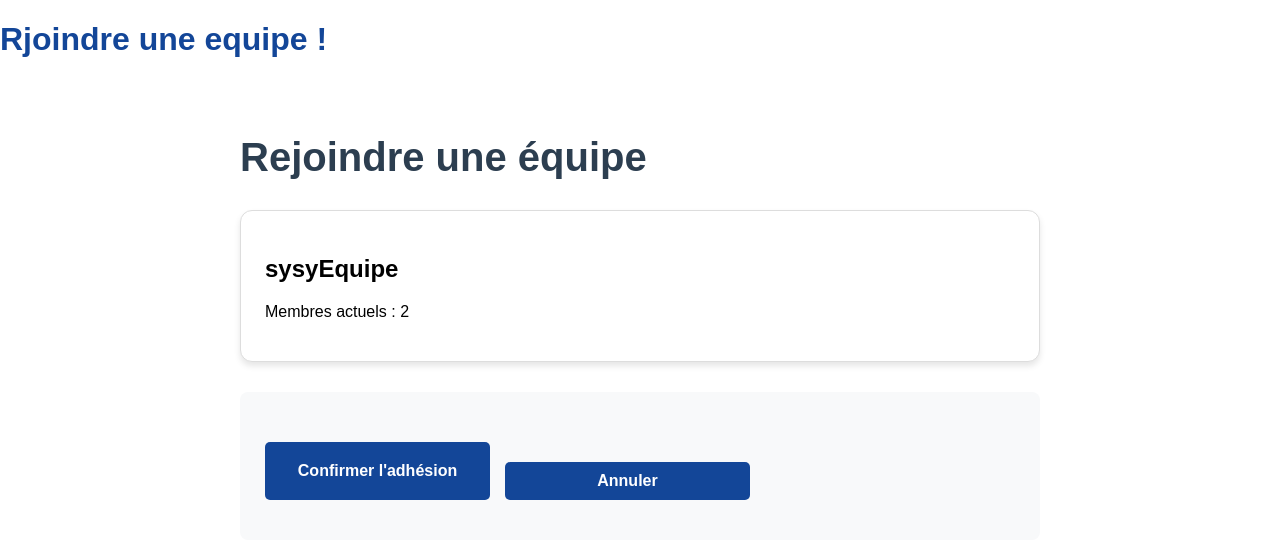
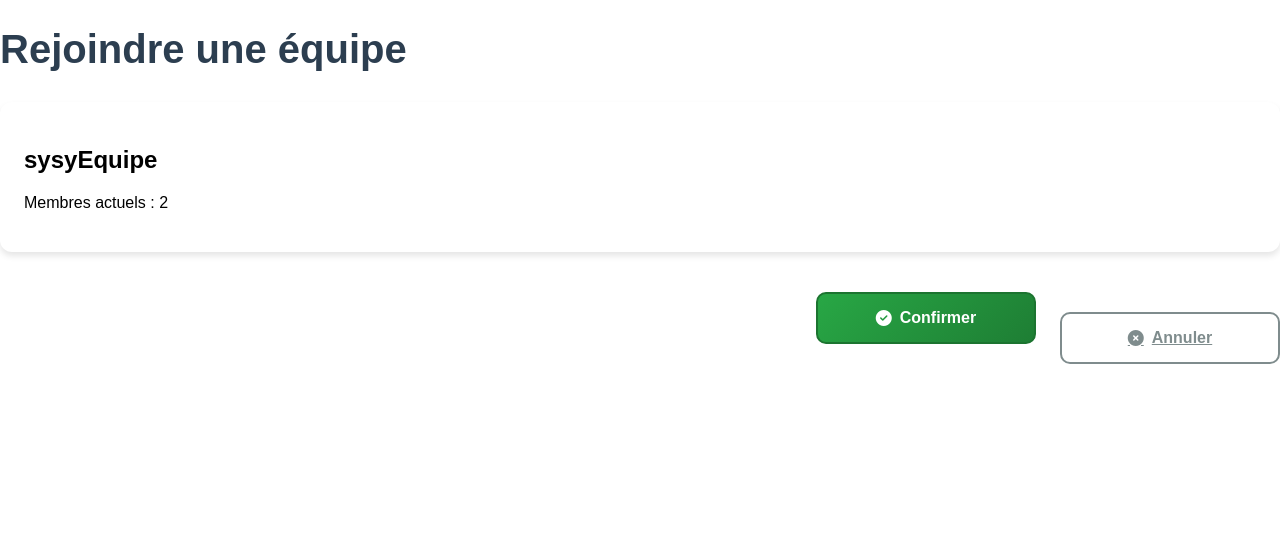
Before and after one commit to Syrinbh/projetServeur, a Django app: page /joinTeam/1/ in a window 1280 px wide. Shown: the part 112-671 px from the top of the page. Run offline with Django 5.2, Linux system fonts and the light colour scheme; a user stored in the database is signed in; data comes from the database, SQL or seed files in the repository; both versions use the stored data as it was after the commit; parts of the project's set-up code (start-up, migrations or seed data) failed here and were passed over.

Commit message:
ajout code css pour page list team et join team

```diff
--- a/tasks/static/styles.css
+++ b/tasks/static/styles.css
@@ -243,7 +243,7 @@ td:last-child a {
   margin-right: 0.5rem;
   text-decoration: none;
 }
-/* Remise à zéro des styles inline si présents */
+
 td:last-child button {
   border: none;
   padding: 0.5rem 0.75rem;
@@ -282,30 +282,86 @@ button.modify {
     background-color: #da190b !important;
   }
 
-/* Page join team */
-.container {
-  max-width: 800px;
-  margin: 0 auto;
-  padding: 20px;
+
+/* Partie spécifique pour la page Join Team */
+.form-actions {
+  margin-top: 2.5rem;
+  display: flex;
+  gap: 1.5rem;
+  justify-content: flex-end;
+  width: 100%;
+  max-width: 600px;
+  margin-left: auto;
 }
 
-.team-card {
-  border: 1px solid #ddd;
-  padding: 20px;
-  margin-bottom: 30px;
-  border-radius: 8px;
+.form-actions .btn {
+  flex: 0 0 220px; /* Taille fixe identique */
+  padding: 1rem 2rem;
+  border-radius: 10px;
+  font-weight: 600;
+  font-size: 1rem;
+  text-align: center;
+  box-sizing: border-box;
+  transition: all 0.25s cubic-bezier(0.4, 0, 0.2, 1);
+  display: flex;
+  align-items: center;
+  justify-content: center;
+  white-space: nowrap;
+  height: 52px; /* Hauteur identique */
 }
 
-.join-form {
-  background: #f8f9fa;
-  padding: 25px;
-  border-radius: 8px;
+.form-actions .confirm-btn {
+  background: linear-gradient(135deg, #28a745 0%, #1e7e34 100%);
+  border: 2px solid #1c7430;
+  color: white;
+  text-decoration: none; /* Pas de soulignement */
 }
 
-.form-actions {
-  margin-top: 25px;
-  display: flex;
-  gap: 15px;
+.form-actions .cancel-btn {
+  background: none;
+  border: 2px solid #7f8c8d;
+  color: #7f8c8d;
+  text-decoration: underline; /* Soulignement ajouté */
+}
+
+/* États hover */
+.form-actions .confirm-btn:hover {
+  background: linear-gradient(135deg, #23903d 0%, #186529 100%);
+  transform: translateY(-2px);
+}
+
+.form-actions .cancel-btn:hover {
+  background: #f8f9fa;
+  text-decoration: none; /* Soulignement disparaît au survol */
+}
+
+/* États actifs */
+.form-actions .btn:active {
+  transform: translateY(1px) scale(0.98);
+}
+
+/* Responsive mobile */
+@media (max-width: 768px) {
+  .form-actions {
+    flex-direction: column;
+    gap: 1rem;
+  }
+
+  .form-actions .btn {
+    width: 100%;
+    flex: none;
+    padding: 1.2rem;
+  }
+}
+
+/* Animation d'entrée conservée */
+@keyframes btnEntry {
+  from { opacity: 0; transform: translateY(10px); }
+  to { opacity: 1; transform: translateY(0); }
+}
+
+.form-actions .btn {
+  animation: btnEntry 0.4s ease forwards;
 }
 
 .btn {
@@ -358,7 +414,7 @@ button.modify {
   }
 }
 
-
+/* page voir les equipes */
 
 /* Styles améliorés */
 .team-container {
--- a/tasks/templates/tasks/Join_team.html
+++ b/tasks/templates/tasks/Join_team.html
@@ -8,6 +8,9 @@
     {% load static %}
     <title>Join Team</title>
     <link rel="stylesheet" href="{% static 'styles.css' %}">
+    <link href="https://fonts.googleapis.com/css2?family=Roboto:wght@300;400;500;700&display=swap" rel="stylesheet">
+    <link rel="stylesheet" href="https://cdnjs.cloudflare.com/ajax/libs/font-awesome/6.4.0/css/all.min.css">
+
 </head>
 <body>
      <!-- Navbar simple -->
@@ -31,8 +34,6 @@
         </div>
     </nav>
 
-<h1>Rjoindre une equipe !</h1>
-
 
     <main class="container">
         <h1 class="page-title">Rejoindre une équipe</h1>
@@ -55,12 +56,15 @@
 
             <div class="form-actions">
                 <button type="submit" class="btn confirm-btn">
-                    Confirmer l'adhésion
+                  <i class="fas fa-check-circle"></i>
+                  Confirmer
                 </button>
-                <a class="link" href="{% url 'listTeam' %}" class="btn cancel-btn">
-                    Annuler
+
+                <a href="{% url 'listTeam' %}" class="btn cancel-btn">
+                  <i class="fas fa-times-circle"></i>
+                  Annuler
                 </a>
-            </div>
+              </div>
         </form>
     </main>
 </body>
--- a/tasks/templates/tasks/List_team.html
+++ b/tasks/templates/tasks/List_team.html
@@ -12,13 +12,12 @@
 <body>
      <!-- Navbar simple -->
 
+
      <nav class="navbar">
         <div class="navbar-left">
             <div class="navbar-right">
-
                 <a href="{% url 'home' %}">Web Serveur</a>
             </div>
-
         </div>
         <div class="navbar-right">
             {% if user.is_authenticated %}
@@ -30,6 +29,7 @@
             {% endif %}
         </div>
     </nav>
+
 
     <main class="container team-container">
         <div class="header-section">
```
Also changed, not shown: db.sqlite3.
